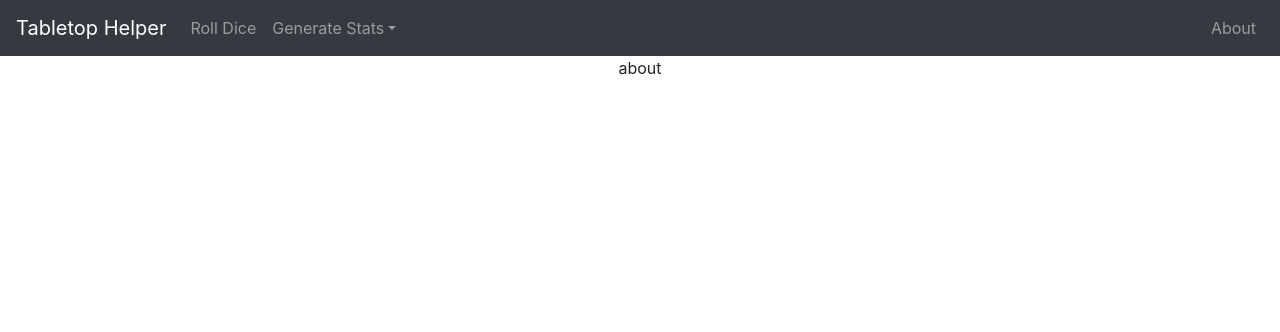
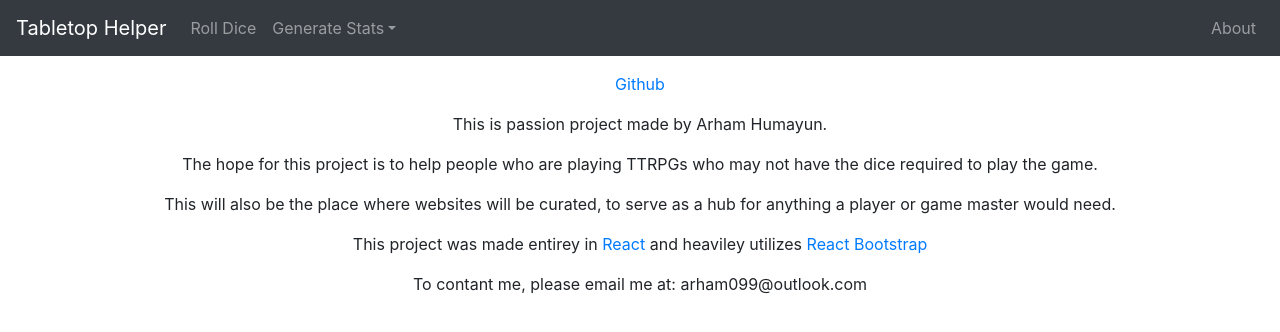
Before and after one commit to arhamHumayun/Tabletop-Helper, a React (Create React App) app in the folder client/: page /about in a window 1280 px wide. Shown: the top 332 px of the page. Built offline with nearby package versions, Linux system fonts and the light colour scheme.

Commit message:
updated about page

```diff
--- a/client/src/components/About.js
+++ b/client/src/components/About.js
@@ -4,7 +4,14 @@ export default class About extends Component {
     render() {
         return (
             <div>
-                about
+                <p></p>
+                <p><a href="https://github.com/arhamHumayun/Tabletop-Helper">Github</a></p>
+                <p>This is passion project made by Arham Humayun.</p>
+                <p>The hope for this project is to help people who are playing TTRPGs who may not have the dice required to play the game.</p>
+                <p>This will also be the place where websites will be curated, to serve as a hub for anything a player or game master would need.</p>
+                <p>This project was made entirey in <a href="https://reactjs.org">React </a>
+                and heaviley utilizes <a href="https://react-bootstrap.github.io/">React Bootstrap</a></p>
+                <p>To contant me, please email me at: arham099@outlook.com</p>
             </div>
         )
     }
--- a/client/src/components/SplashScreen.js
+++ b/client/src/components/SplashScreen.js
@@ -4,6 +4,7 @@ export default class SplashScreen extends Component {
     render() {
         return (
             <div>
+                <p></p>
                 <h2>
                     Welcome to Tabletop Helper!
                 </h2>
--- a/client/src/components/StatGenerator/CoCStats.js
+++ b/client/src/components/StatGenerator/CoCStats.js
@@ -24,9 +24,9 @@ export default class CoCStats extends Component {
                 this.state.statArray[i] = (results[0] + results[1] + results[2]) * 5
                 this.state.rollsArray[i] = "(" + results[0] + " + " + results[1] + " + " + results[2] + ") * 5"
             }
-            for(var i = 0; i < 2; i++) {
+            for(var i = 0; i < 3; i++) {
                 results = [0, 0]
-                for(var j = 0; j < 3; j++) {
+                for(var j = 0; j < 2; j++) {
                     results[j] = Math.floor((Math.random() * 6) + 1)
                 }
                 this.state.statArray[i + 6] = (results[0] + results[1] + 6) * 5
```
